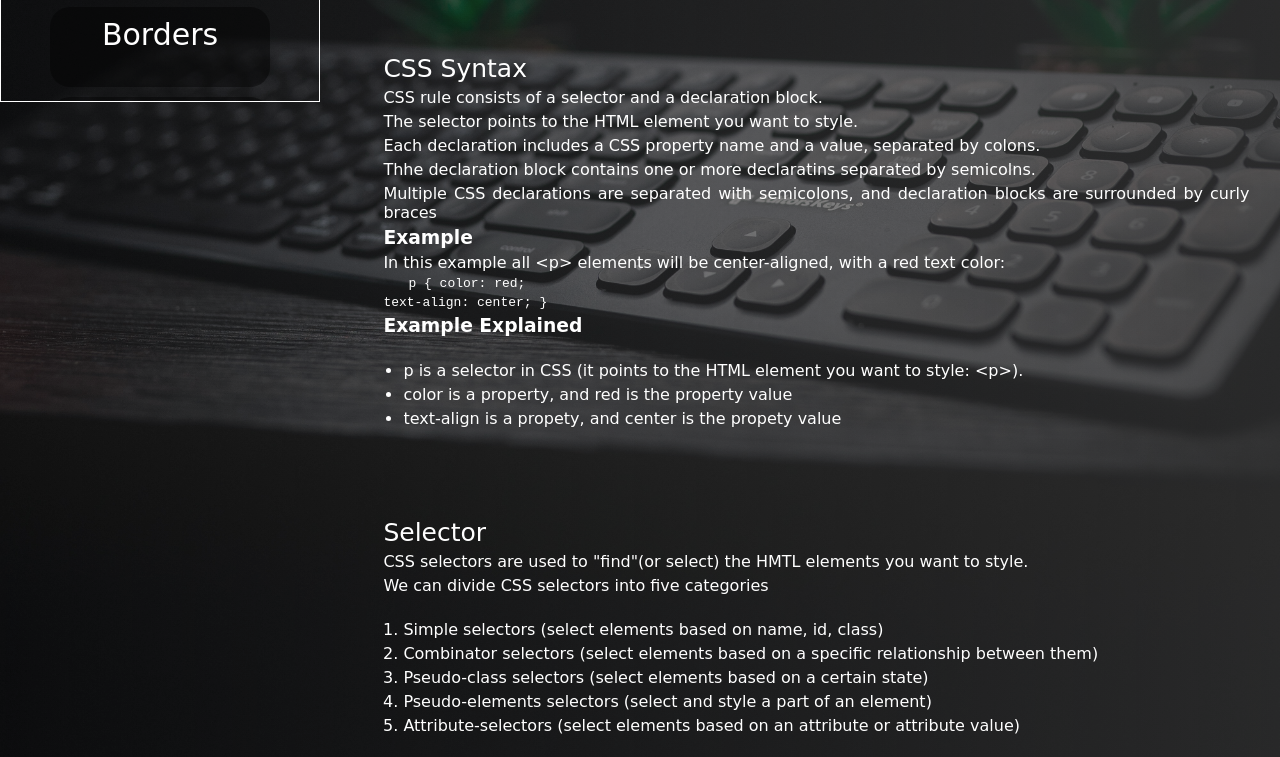
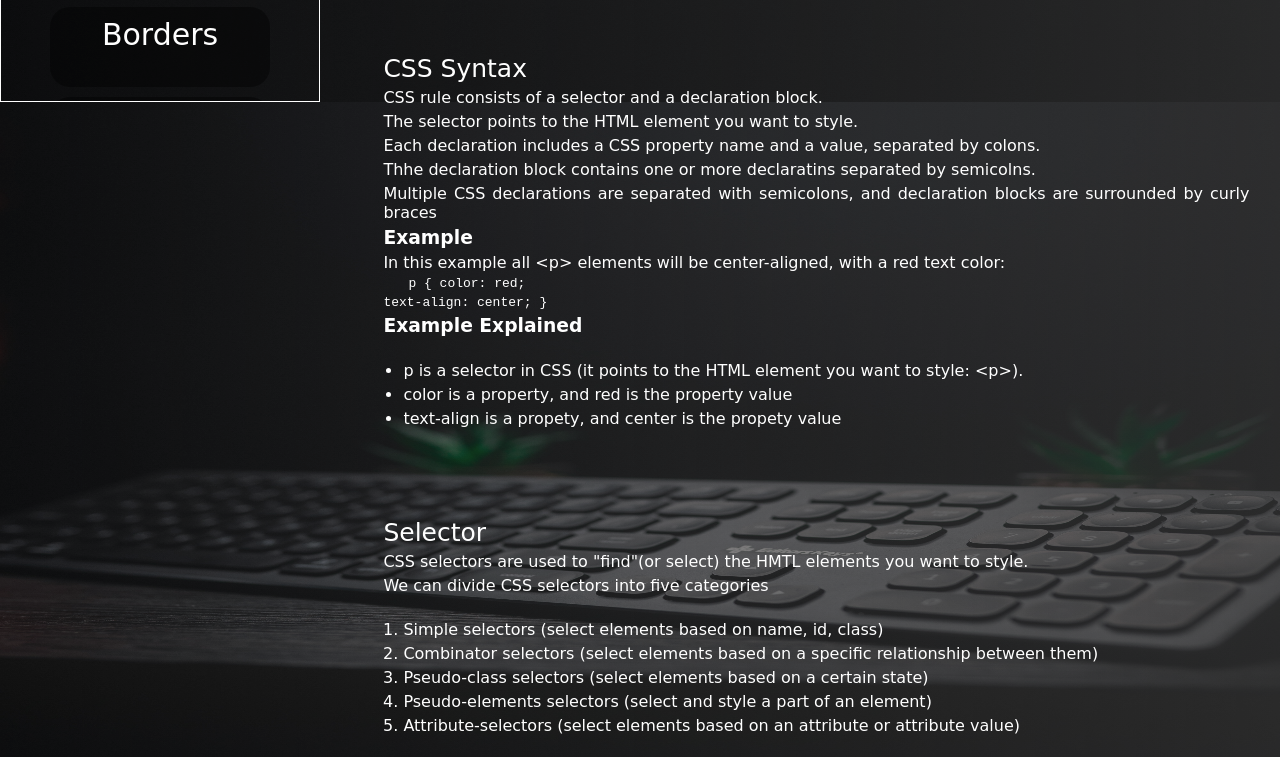
Before and after one commit to Lizalise504/Technical_Documentation, a plain HTML site: page index.html in a window 1280 px wide. Shown: the part 698-1455 px from the top of the page. Drawn offline with Linux system fonts and the light colour scheme.

Commit message:
Update style.css

```diff
--- a/style.css
+++ b/style.css
@@ -4,7 +4,7 @@
     box-sizing: border-box;
 }
 body{
-    background: linear-gradient(-90deg, rgba(50, 50, 50, 0.7), rgba(0, 0, 0, 0.3)), url(./images/background1.jpg) fixed center;
+    background: linear-gradient(-90deg, rgba(50, 50, 50, 0.7), rgba(0, 0, 0, 0.3)), url(./images/background1.jpg), fixed, center;
     background-size: cover;
     width: 100%;
     min-height: 100vh;
@@ -17,7 +17,6 @@ body{
     flex-basis: 30%;
     max-height: 100vh;
     width: 25vw;
-    /*margin: 10px;*/
     border: 1px solid #fff;
     position: fixed;
     left: 0%;
```
